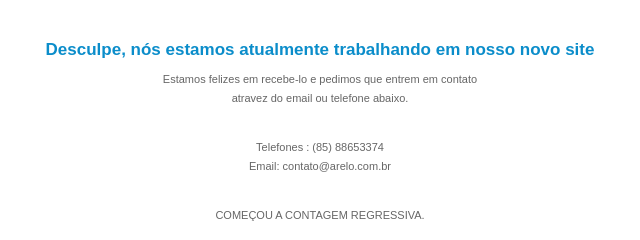
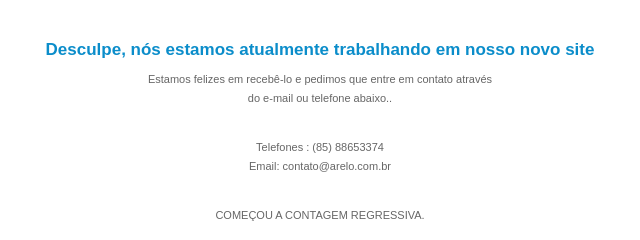
Before and after one commit to davtech/arelo-treinamento-presite, a plain HTML site: page index.html in a window 1280 px wide. Shown: the part 228-468 px from the top of the page, 320-960 px from the left. Drawn offline with Linux system fonts and the light colour scheme.

Commit message:
alterando erro ortográfico

```diff
--- a/index.html
+++ b/index.html
@@ -32,7 +32,7 @@
 <!-- End Headline -->
 
 <!-- Begin Teaser Text -->
-<p> Estamos felizes em recebe-lo e pedimos que entrem em contato atravez do email ou telefone abaixo.</p>
+<p> Estamos felizes em recebê-lo e pedimos que entre em contato através do e-mail ou telefone abaixo..</p>
 <p>Telefones : (85) 88653374<br>
 Email: contato@arelo.com.br
 </p>
```
